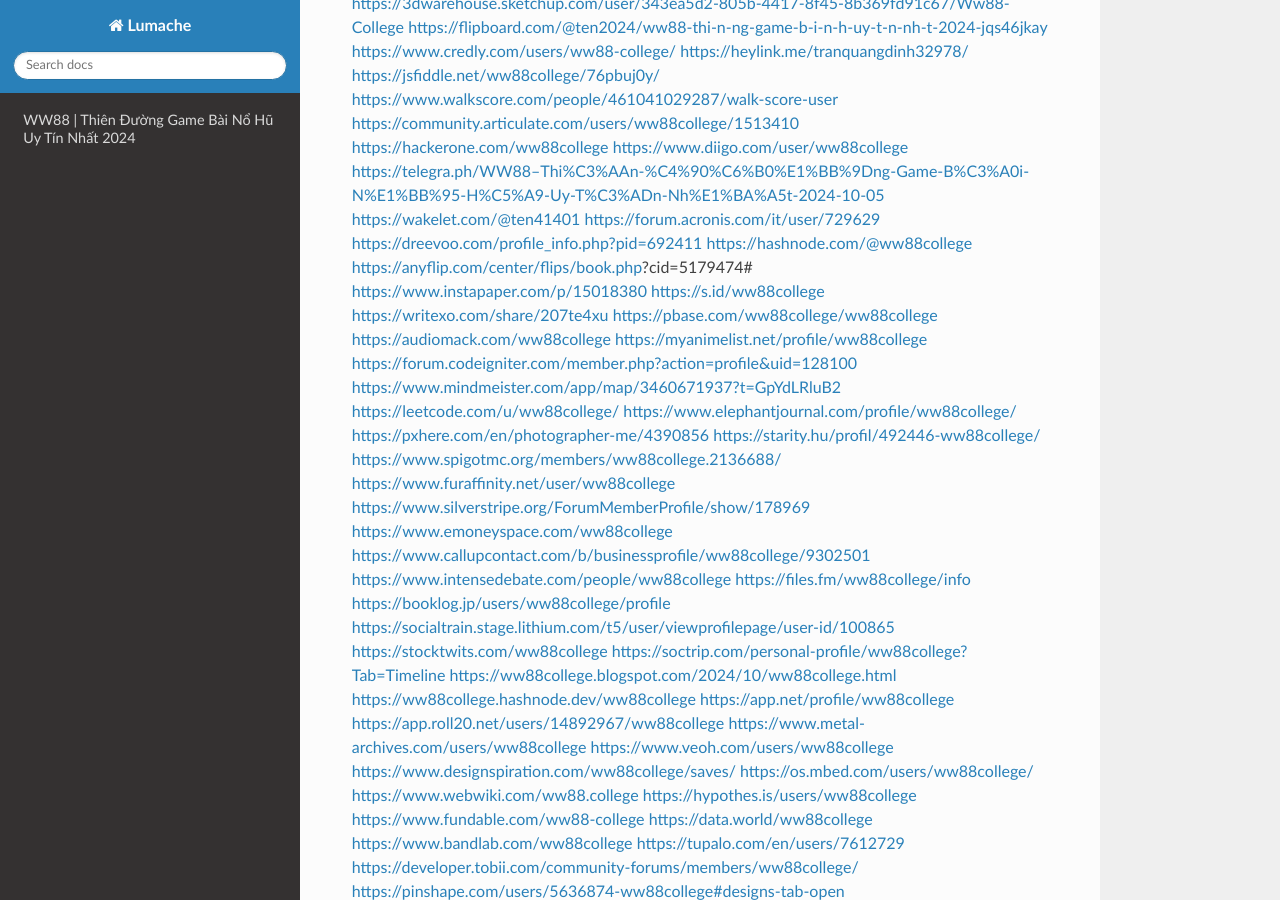
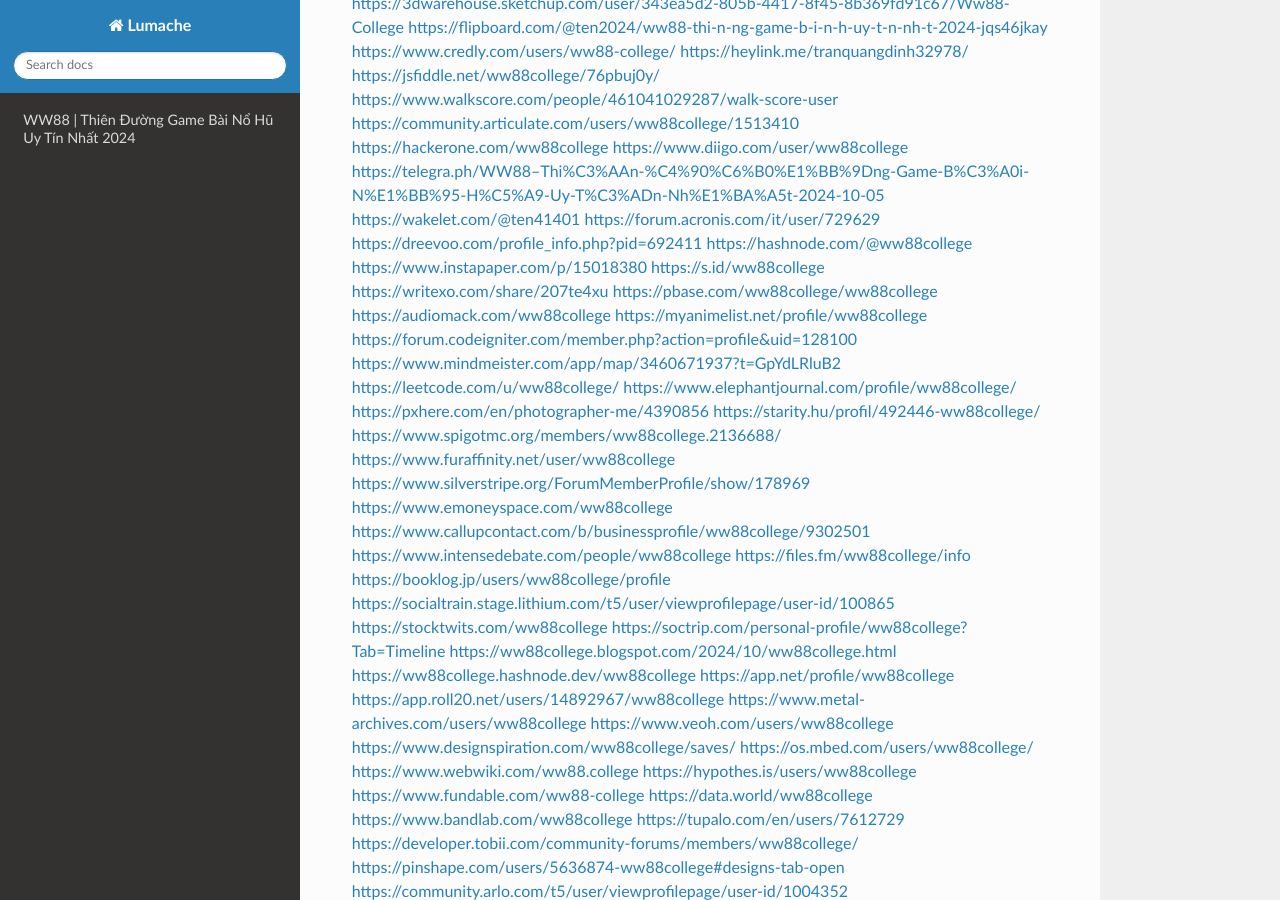
Before and after one commit to p8ebermouc/ww88college32, a Sphinx documentation site: the page built from docs/source/index.rst, in a window 1280 px wide and 900 px high, scrolled down 1213 px. Built offline with Sphinx 7.4.7 and the Read the Docs theme 3.1.0, drawn with Linux system fonts in a browser that asks for light colours; part of the change alters nothing that is shown.

Commit message:
Update index.rst

```diff
--- a/docs/source/index.rst
+++ b/docs/source/index.rst
@@ -67,7 +67,6 @@ https://wakelet.com/@ten41401
 https://forum.acronis.com/it/user/729629
 https://dreevoo.com/profile_info.php?pid=692411
 https://hashnode.com/@ww88college
-https://anyflip.com/center/flips/book.php?cid=5179474#
 https://www.instapaper.com/p/15018380
 https://s.id/ww88college
 https://writexo.com/share/207te4xu
@@ -216,7 +215,6 @@ https://lifeinsys.com/user/ww88college
 http://80.82.64.206/user/ww88college
 https://opentutorials.org/profile/183830
 https://www.utherverse.com/net/profile/view_profile.aspx?MemberID=105001405
-
 https://forums.auran.com/members/ww88college.1257045/
 https://www.ohay.tv/profile/ww88college
 https://www.hivizsights.com/forums/users/ww88college/
```
